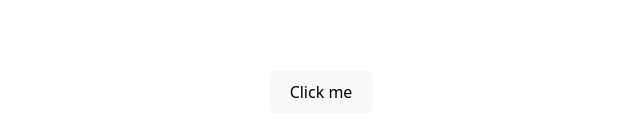
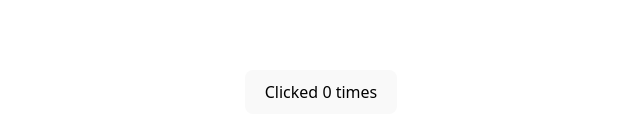
Before and after one commit to Ashken-Soriano/appdev1, a React (Vite) app in the folder react-quickstart/react-quickstart/: page / in a window 1280 px wide. Shown: the part 308-444 px from the top of the page, without its empty margins (319-959 px from the left). Built offline with nearby package versions, Linux system fonts and the light colour scheme.

Commit message:
Done responding to events / using hooks

```diff
--- a/react-quickstart/react-quickstart/src/App.jsx
+++ b/react-quickstart/react-quickstart/src/App.jsx
@@ -1,16 +1,17 @@
-// import { useState } from 'react'
+import { useState } from 'react'
 // import reactLogo from './assets/react.svg'
 // import viteLogo from '/vite.svg'
 import './App.css'
 
 function App() {
-  function handleClick() {
-    alert('You clicked me!');
+  const [count, setCount] = useState(0);
+   function handleClick() {
+    setCount(count + 1);
   }
 
   return (
     <button onClick={handleClick}>
-      Click me
+      Clicked {count} times
     </button>
   );
 }
```
